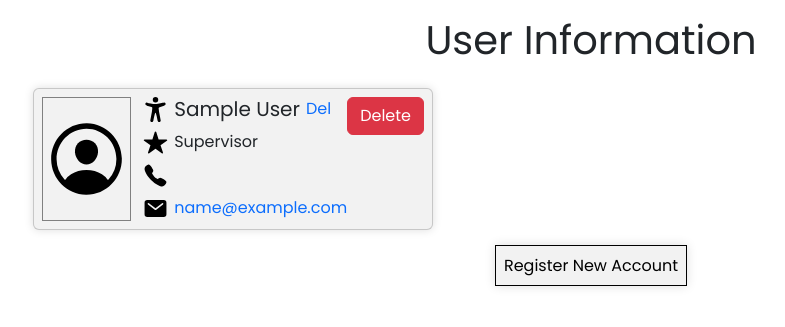
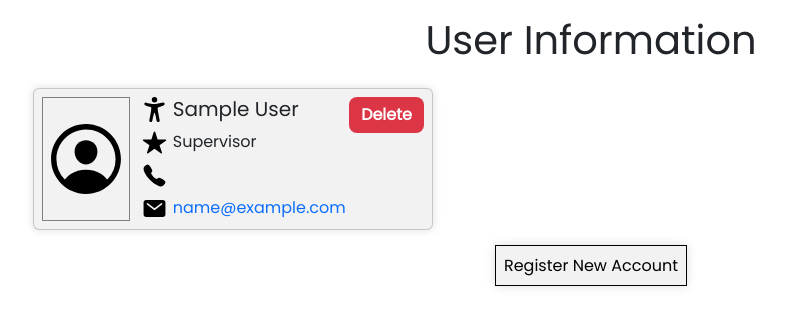
Before and after one commit to kuehnla/TurboNerds, a Django app: page /user_information/ in a window 1280 px wide. Shown: the part 56-383 px from the top of the page, without its empty margins (49-834 px from the left). Run offline with Django 5.2, Linux system fonts and the light colour scheme; the visitor is signed in with stand-in values (Sample User, id 1); data comes from the database, SQL or seed files in the repository.

Commit message:
delete confirmation and delete button

```diff
--- a/TurboNerds/SchedulingApp/static/user_info.css
+++ b/TurboNerds/SchedulingApp/static/user_info.css
@@ -20,7 +20,7 @@
 
 .card {
     display: grid;
-    grid-template-columns: 2fr 4fr 1fr;
+    grid-template-columns: 2fr 5fr 1fr;
     grid-template-rows: 1fr;
     margin-bottom: 24px;
     padding: 8px;
@@ -98,3 +98,17 @@
     border: 1px solid black;
     color: black;
 }
+
+.remove {
+    display: flex;
+    flex-direction: column;
+}
+
+#delete {
+    background-color: #DC3545;
+    color: white;
+    border-radius: 8px;
+    border: none;
+    padding: 6px 12px;
+    font-weight: bolder;
+}
--- a/TurboNerds/SchedulingApp/templates/accounts/confirm_delete.html
+++ b/TurboNerds/SchedulingApp/templates/accounts/confirm_delete.html
@@ -6,10 +6,10 @@
   <form method="post" action="">
     {% csrf_token %}
     <h1>Are you sure you want to delete?</h1><br>
-        <input class="btn btn-danger" type="submit" value="Yes" />
-        <a href="/user_information">
-{#            <a href="/user_information/{{ request.user.email }}">#}
+    <input class="btn btn-danger" type="submit" value="Yes"/>
+    <a href="/user_information/">
       <div class="btn btn-primary">Cancel</div>
     </a>
+
   </form>
 {% endblock %}
--- a/TurboNerds/SchedulingApp/templates/course/course_assignments.html
+++ b/TurboNerds/SchedulingApp/templates/course/course_assignments.html
@@ -40,6 +40,8 @@
                 </tr>
               {% endfor %}
             </table>
+          {% else %}
+            <p>No labs at this time.</p>
           {% endif %}
 
           {% if course.section_set.all %}
@@ -62,7 +64,10 @@
               {% endfor %}
             </table>
             </div>
+          {% else %}
+            <p>No sections at this time.</p>
           {% endif %}
+
         </div>
       {% endfor %}
     {% else %}
--- a/TurboNerds/SchedulingApp/templates/course/user_information.html
+++ b/TurboNerds/SchedulingApp/templates/course/user_information.html
@@ -10,11 +10,6 @@
   <div class="container">
     {% for user in users %}
       <div class="card">
-        <div class="remove">
-          {% if member.is_admin %}
-            <a class="btn btn-danger" href="/delete/{{ user.email }}">Delete</a>
-          {% endif %}
-        </div>
         <div class="profile_img">
           <img src={% static 'assets/person-circle-outline.svg' %} class="profile" alt="Profile Image">
         </div>
@@ -22,11 +17,6 @@
           <div class="name">
             <img src={% static 'assets/accessibility.svg' %} alt="dude" width="25px">
             <h5>{{ user.get_full_name }}</h5>
-
-             {% if member.is_admin %}
-                 <a href="{% url 'delete_user' user.email %}">Del</a>
-{#                <a class="btn btn-danger" href="/delete/{{ user.email }}">Delete</a>#}
-             {% endif %}
           </div>
           <div class="role">
             <img src={% static 'assets/star.svg' %} alt="role" width="25px">
@@ -59,12 +49,17 @@
             </div>
           {% endif %}
         </div>
+        {% if member.is_admin %}
+          <div class="remove">
+            <a id="delete" href="{% url 'delete_user' user.email %}">Delete</a>
+          </div>
+        {% endif %}
       </div>
     {% endfor %}
   </div>
   {% if member.is_admin %}
     <div class="regbtn">
-    <a href="/register/" id="reg">Register New Account</a>
+      <a href="/register/" id="reg">Register New Account</a>
     </div>
   {% endif %}
 {% endblock %}
--- a/TurboNerds/SchedulingApp/views.py
+++ b/TurboNerds/SchedulingApp/views.py
@@ -120,7 +120,7 @@
         del_user = User.objects.get(email=email)
         if request.method == 'POST':
             del_user.delete()
-            return redirect('/user_information')
+            return redirect('user_information')
         return render(request, 'accounts/confirm_delete.html')
 
 class Logins:
```
Lines whose indentation alone changed are shown as unchanged.
